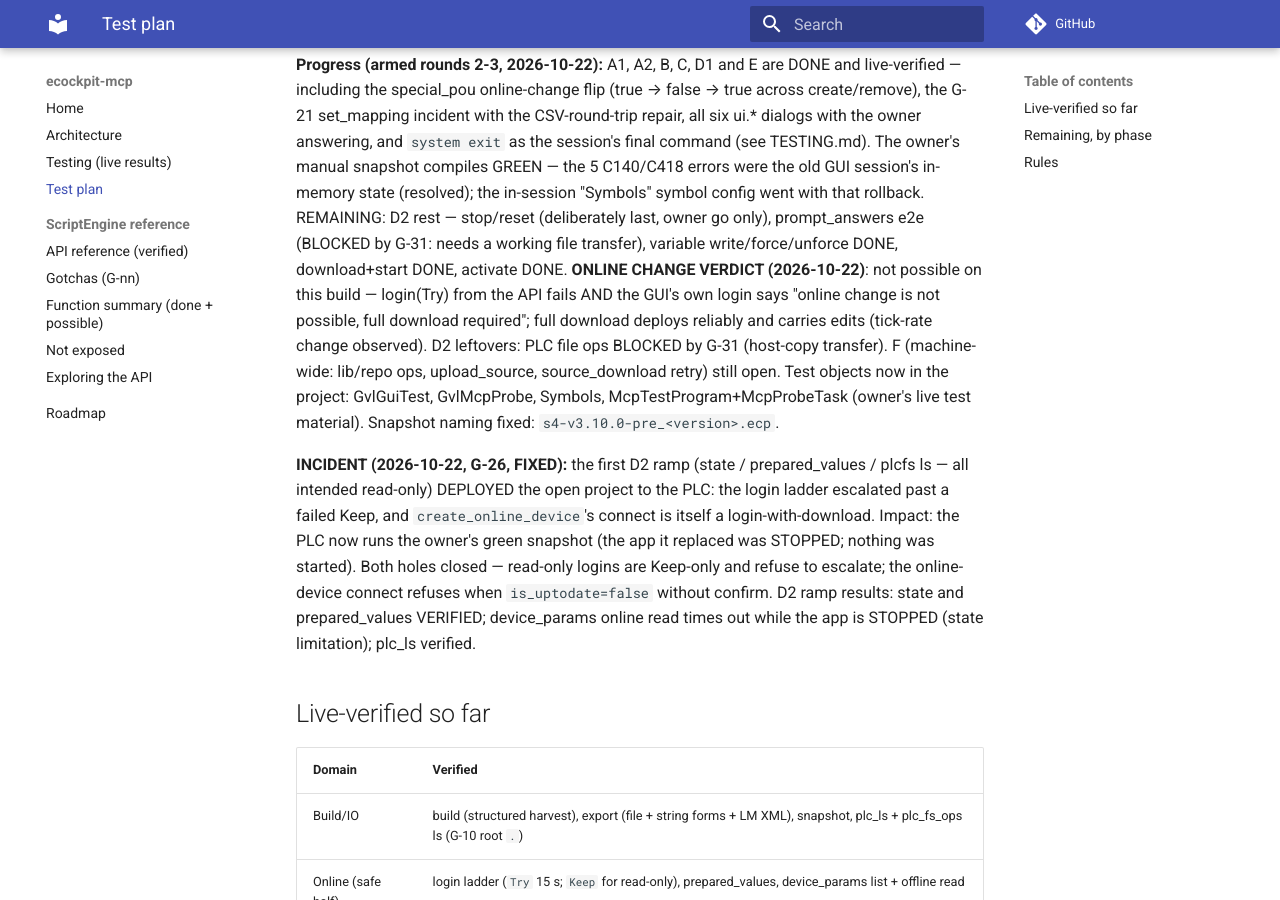
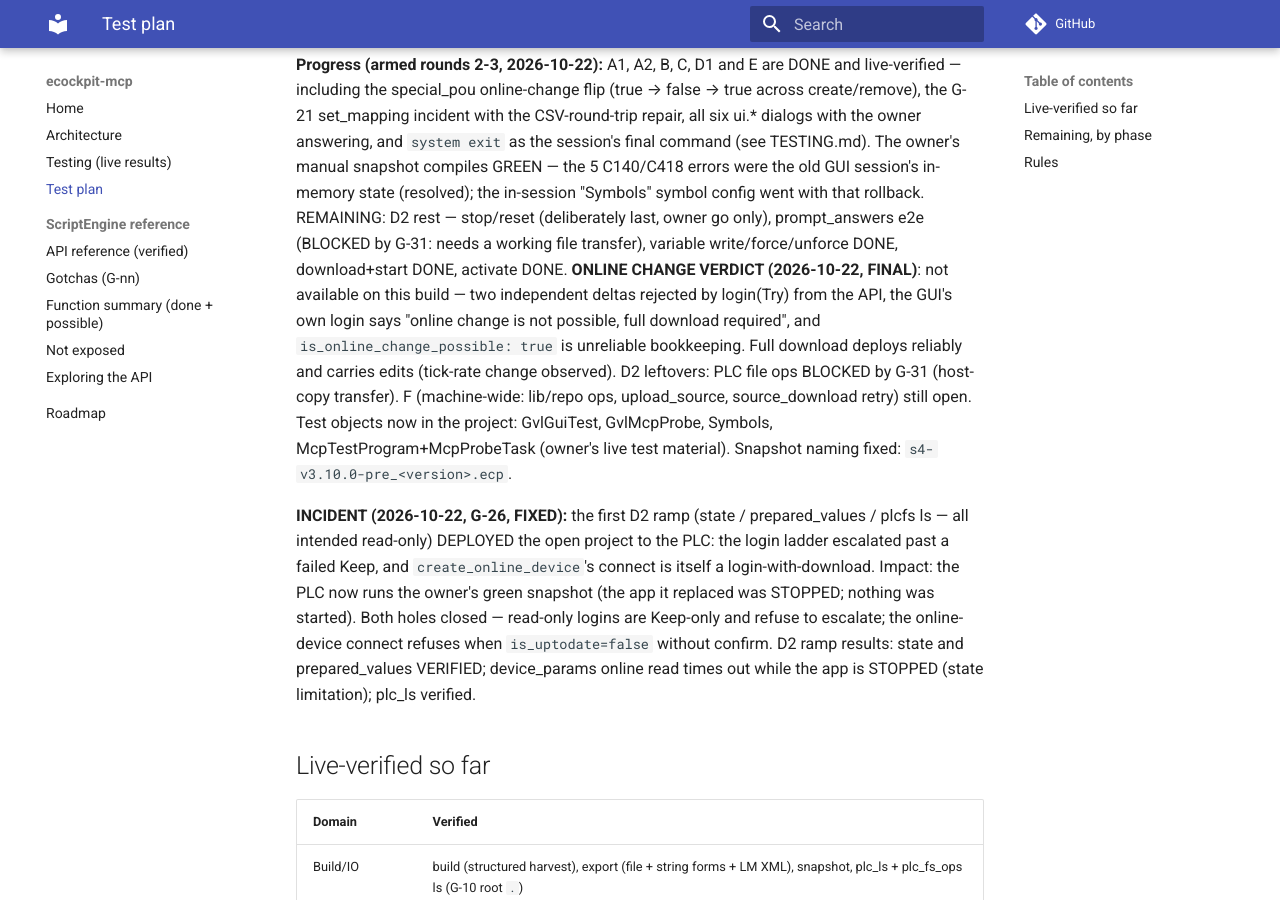
Before and after one commit to mikolaj-kow/ecockpit-mcp, an MkDocs documentation site: the page built from docs/TESTPLAN.md, in a window 1280 px wide and 900 px high, scrolled down 363 px. Built offline with MkDocs 1.6.1 and Material for MkDocs 9.7.7, drawn with Linux system fonts in a browser that asks for light colours; comment, search, counter and statistics services are not loaded.

Commit message:
ONLINE CHANGE: FINAL verdict - not available on this build
second independent delta, identical login(Try) rejection; the GUI's own
login says full download required; is_online_change_possible is
unreliable bookkeeping. Deploys go via full download only.

```diff
--- a/docs/TESTPLAN.md
+++ b/docs/TESTPLAN.md
@@ -23,10 +23,12 @@ the in-session "Symbols" symbol config went with that rollback.
 REMAINING: D2 rest — stop/reset (deliberately last, owner go only),
 prompt_answers e2e (BLOCKED by G-31: needs a working file transfer),
 variable write/force/unforce DONE, download+start DONE, activate DONE.
-**ONLINE CHANGE VERDICT (2026-10-22)**: not possible on this build —
-login(Try) from the API fails AND the GUI's own login says "online
-change is not possible, full download required"; full download deploys
-reliably and carries edits (tick-rate change observed). D2 leftovers:
+**ONLINE CHANGE VERDICT (2026-10-22, FINAL)**: not available on this
+build — two independent deltas rejected by login(Try) from the API, the
+GUI's own login says "online change is not possible, full download
+required", and `is_online_change_possible: true` is unreliable
+bookkeeping. Full download deploys reliably and carries edits
+(tick-rate change observed). D2 leftovers:
 PLC file ops BLOCKED by G-31 (host-copy transfer). F (machine-wide:
 lib/repo ops, upload_source, source_download retry) still open.
 Test objects now in the project: GvlGuiTest, GvlMcpProbe, Symbols,
```
Also changed, not shown: docs/TESTING.md (+1 -0 lines).
